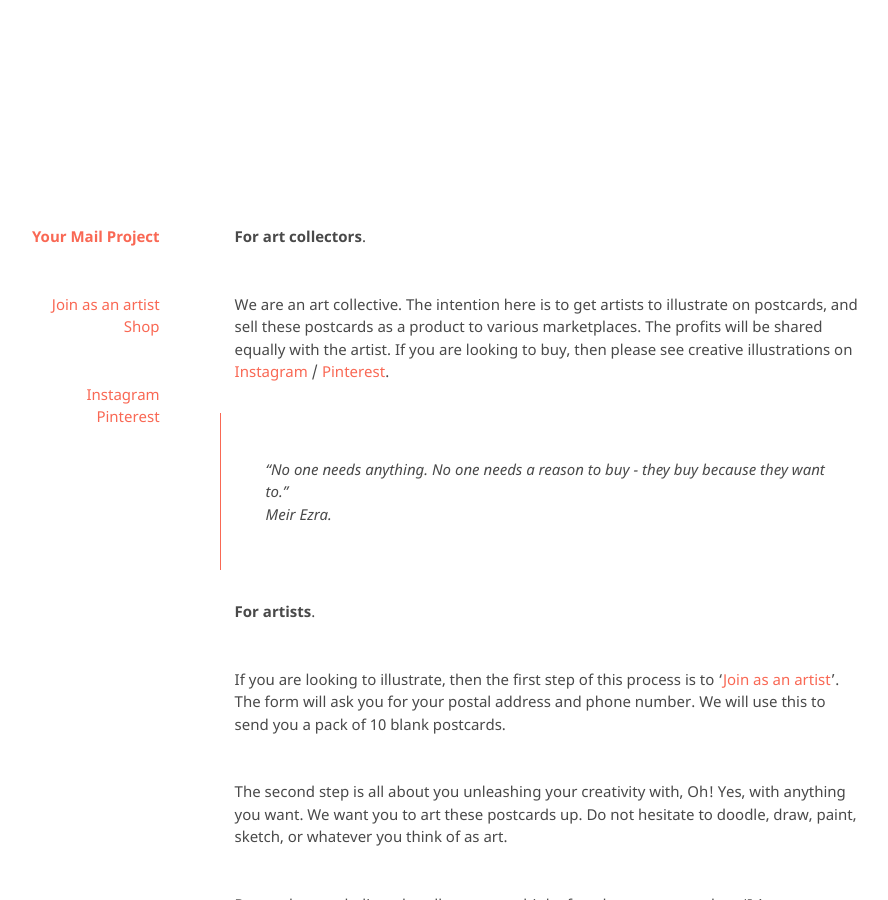
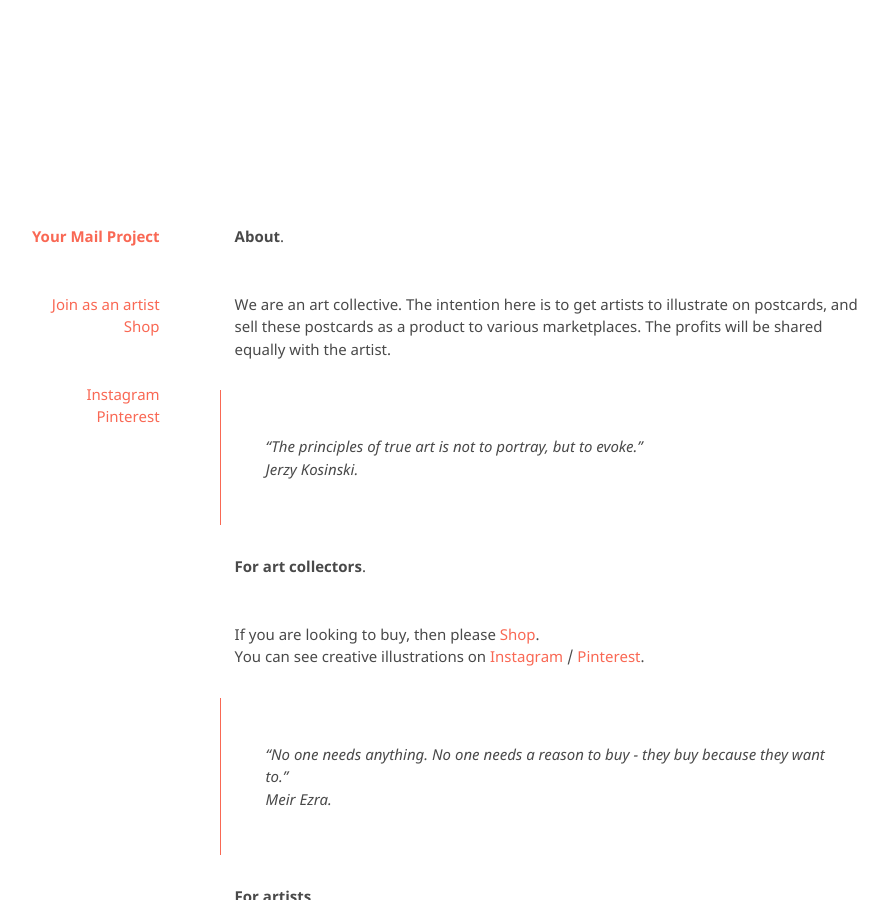
Before and after one commit to kvshvlin/yourmailproject, a Jekyll site: the page built from index.md, in a window 1280 px wide and 900 px high. Shown: the whole window, without its empty margins (193-1081 px from the left). Built offline with Jekyll 4.4.1, drawn with Linux system fonts in a browser that asks for light colours; our own code applies the rules of GitHub Pages for plain Markdown files.

Commit message:
Update index.md

```diff
--- a/index.md
+++ b/index.md
@@ -1,6 +1,14 @@
+**About**.
+
+We are an art collective. The intention here is to get artists to illustrate on postcards, and sell these postcards as a product to various marketplaces. The profits will be shared equally with the artist.
+
+> "The principles of true art is not to portray, but to evoke."
+> Jerzy Kosinski.
+
 **For art collectors**.
 
-We are an art collective. The intention here is to get artists to illustrate on postcards, and sell these postcards as a product to various marketplaces. The profits will be shared equally with the artist. If you are looking to buy, then please see creative illustrations on <a href="https://www.instagram.com/yourmailproject" target="_blank">Instagram</a> / <a href="https://in.pinterest.com/yourmailproject" target="_blank">Pinterest</a>.
+If you are looking to buy, then please <a href="https://yourmailproject.stores.instamojo.com" target="_blank">Shop</a>.
+You can see creative illustrations on <a href="https://www.instagram.com/yourmailproject" target="_blank">Instagram</a> / <a href="https://in.pinterest.com/yourmailproject" target="_blank">Pinterest</a>.
 
 > "No one needs anything. No one needs a reason to buy - they buy because they want to."
 > Meir Ezra.
```
